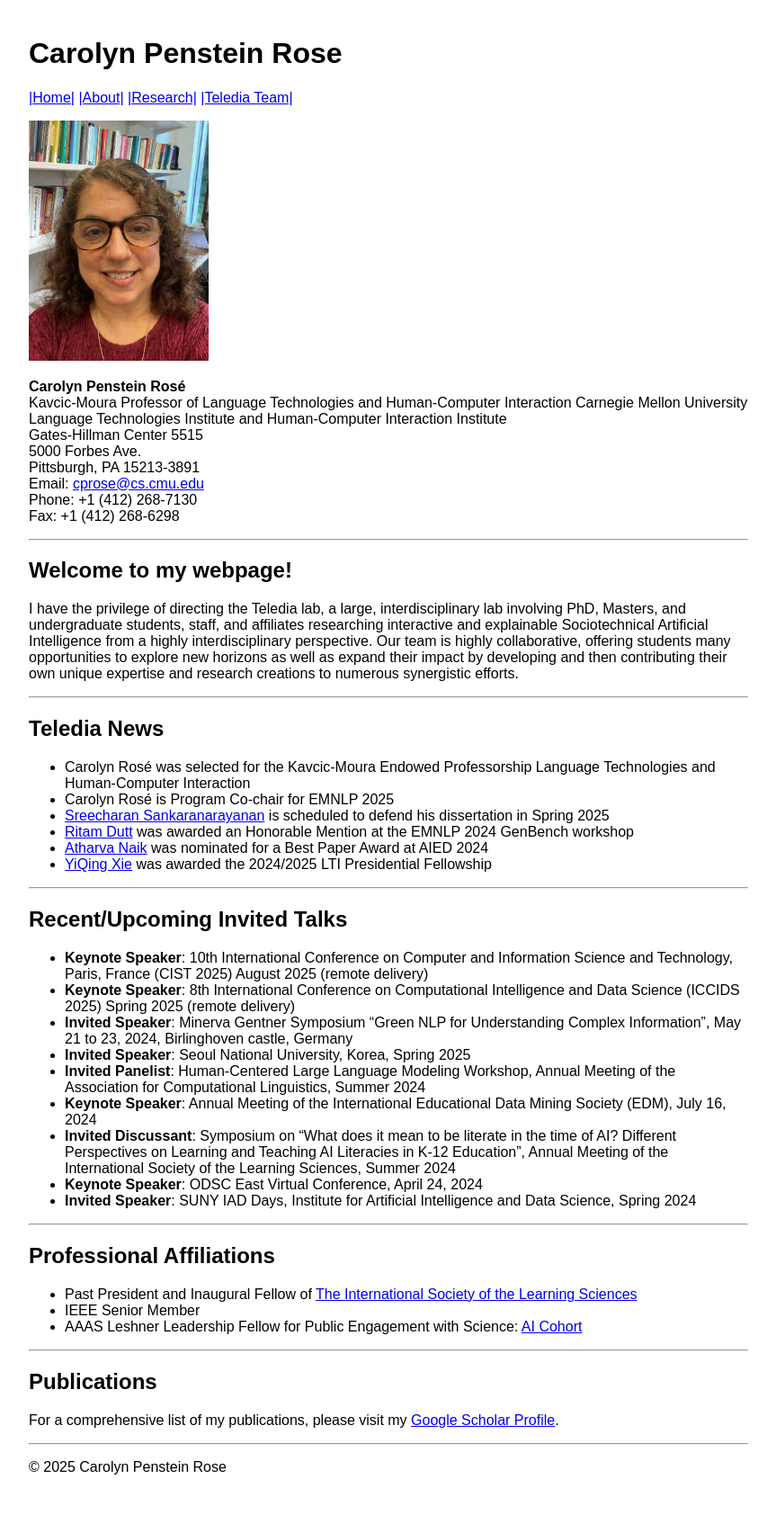
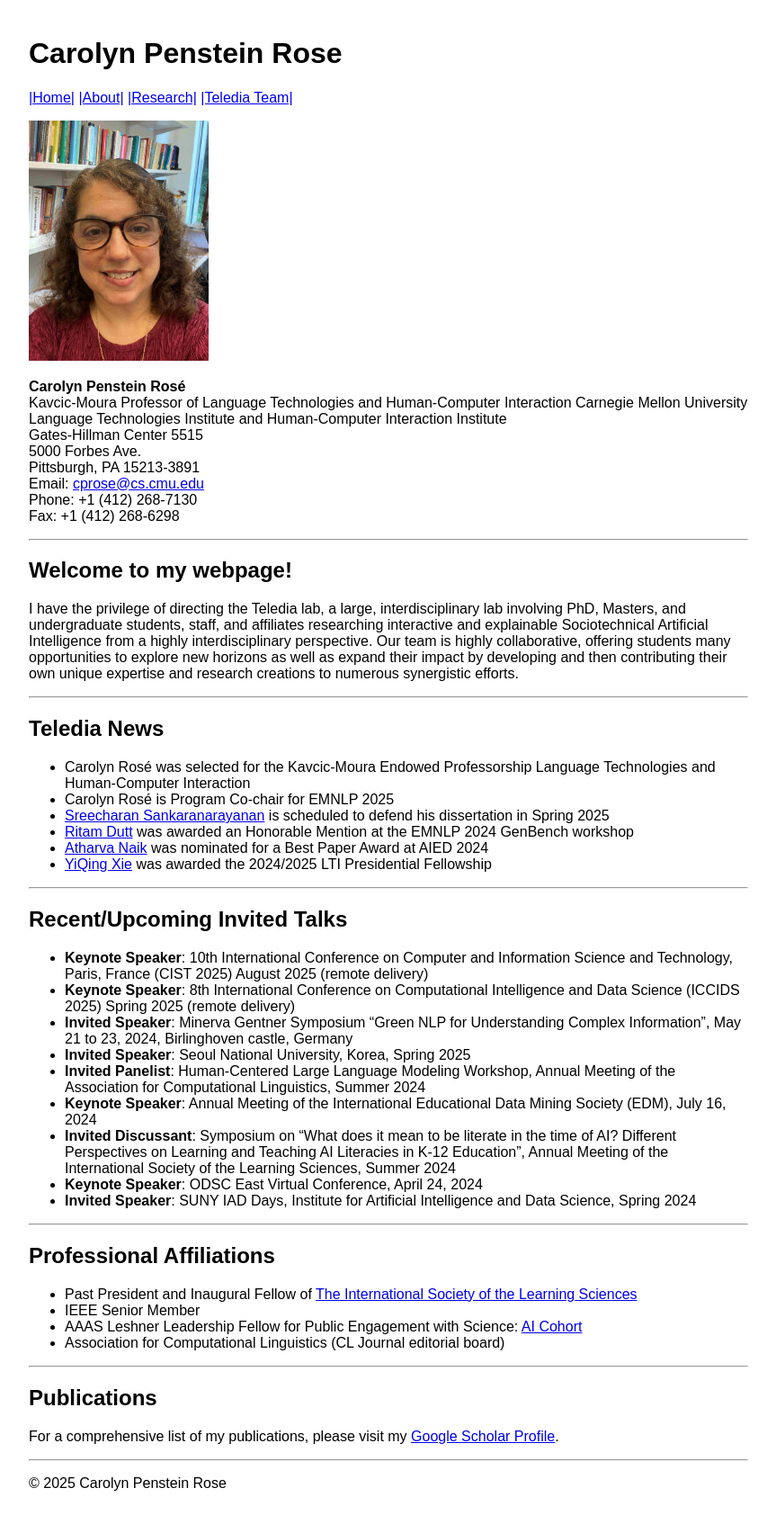
Before and after one commit to cp3a/cp3a.github.io, a Jekyll site: the page built from index.md, in a window 1280 px wide. Shown: the whole page at 90% size, without its empty margins (208-1071 px from the left). Built offline with Jekyll 4.4.1, drawn with Linux system fonts in a browser that asks for light colours.

Commit message:
Update index.md

```diff
--- a/index.md
+++ b/index.md
@@ -56,6 +56,7 @@ I have the privilege of directing the Teledia lab, a large, interdisciplinary la
 - Past President and Inaugural Fellow of [The International Society of the Learning Sciences](https://www.isls.org/)
 - IEEE Senior Member
 - AAAS Leshner Leadership Fellow for Public Engagement with Science: [AI Cohort](https://www.aaas.org/programs/leshner-institute)
+- Association for Computational Linguistics (CL Journal editorial board)
 
 ---
 
```
